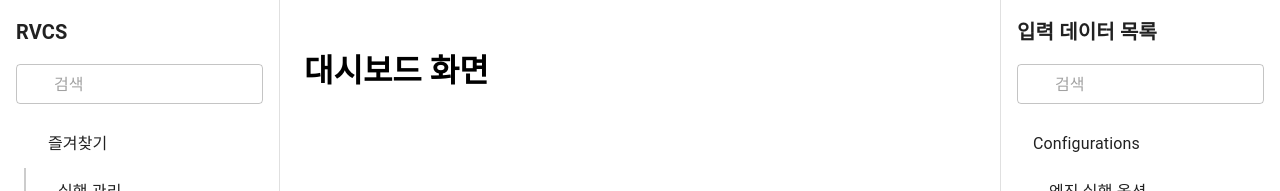
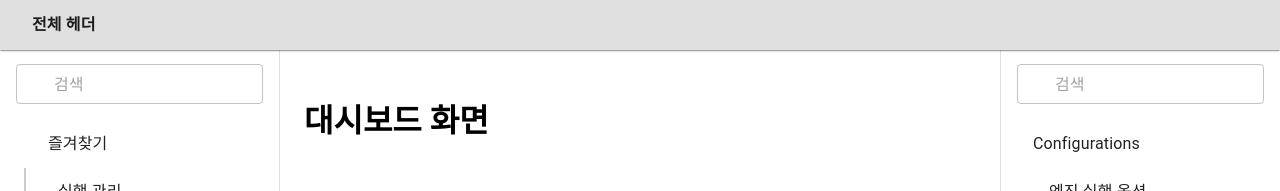
Before and after one commit to kims-teams/kims-front, a Next.js app: page /dashboard in a window 1280 px wide. Shown: the top 191 px of the page. Built offline with nearby package versions, Linux system fonts and the light colour scheme; some icons are missing.

Commit message:
헤더바 추가

```diff
--- a/package.json
+++ b/package.json
@@ -19,9 +19,9 @@
     "@mui/x-data-grid": "^8.5.0",
     "@mui/x-tree-view": "^8.5.0",
     "@toolpad/core": "^0.15.0",
-    "next": "15.3.3",
-    "react": "^19.0.0",
-    "react-dom": "^19.0.0"
+    "next": "^15.3.3",
+    "react": "^19.1.0",
+    "react-dom": "^19.1.0"
   },
   "devDependencies": {
     "@eslint/eslintrc": "^3",
--- a/src/app/dashboard/layout.js
+++ b/src/app/dashboard/layout.js
@@ -5,27 +5,33 @@ import { Box } from '@mui/material';
 import Sidebar from '../../components/Sidebar';
 import RightSidebar from '../../components/RightSidebar';
 import ScenarioPanel from '../../components/ScenarioPanel';
+import HeaderBar from '../../components/HeaderBar';
 
 export default function DashboardLayout({ children }) {
   const [selectedMenu, setSelectedMenu] = useState('');
-
   const showScenarioPanel = ['시나리오 관리', '실행 관리'].includes(selectedMenu);
 
   return (
-    <Box sx={{ display: 'flex' }}>
-      {/* 왼쪽 사이드바 */}
-      <Sidebar onSelect={setSelectedMenu} />
+    <Box sx={{ height: '100vh', overflow: 'hidden' }}>
+      {/* ✅ 최상단 고정 헤더 */}
+      <HeaderBar />
 
-      {/* 조건부 중앙 사이드바 */}
-      {showScenarioPanel && <ScenarioPanel />}
-
-      {/* 메인 콘텐츠 */}
-      <Box sx={{ flexGrow: 1, p: 2 }}>
-        {children}
+      {/* ✅ 헤더 높이만큼 패딩 주고 본문 구성 */}
+      <Box
+        sx={{
+          display: 'flex',
+          flexDirection: 'row',
+          height: '100%',
+          pt: '50px', // 헤더 높이만큼 밀어냄
+        }}
+      >
+        <Sidebar onSelect={setSelectedMenu} />
+        {showScenarioPanel && <ScenarioPanel />}
+        <Box sx={{ flexGrow: 1, p: 2, overflowY: 'auto' }}>
+          {children}
+        </Box>
+        <RightSidebar />
       </Box>
-
-      {/* 오른쪽 사이드바 */}
-      <RightSidebar />
     </Box>
   );
 }
--- a/src/app/dashboard/page.js
+++ b/src/app/dashboard/page.js
@@ -1,3 +1,7 @@
-export default function DashboardPage() {
-  return <h1>대시보드 화면</h1>;
+export default function Page() {
+  return (
+    <div>
+      <h1>대시보드 화면</h1>
+    </div>
+  );
 }
--- /dev/null
+++ b/src/components/HeaderBar.js
@@ -0,0 +1,29 @@
+'use client';
+
+import React from 'react';
+import { AppBar, Box, Toolbar, Typography } from '@mui/material';
+
+export default function HeaderBar() {
+  return (
+    <AppBar
+      position="fixed"
+      elevation={1}
+      color="default"
+      sx={{
+        height: 50,
+        bgcolor: '#e0e0e0', // ✅ 더 진한 회색
+        justifyContent: 'center',
+        px: 2,
+        zIndex: 1300, // 사이드바보다 위로
+      }}
+    >
+      <Toolbar disableGutters sx={{ minHeight: '50px !important', px: 2 }}>
+        <Box sx={{ flexGrow: 1 }}>
+          <Typography variant="subtitle1" fontWeight="bold">
+            전체 헤더
+          </Typography>
+        </Box>
+      </Toolbar>
+    </AppBar>
+  );
+}
```
Also changed, not shown: 1 other file (tests, documents, lock files or other folders).
